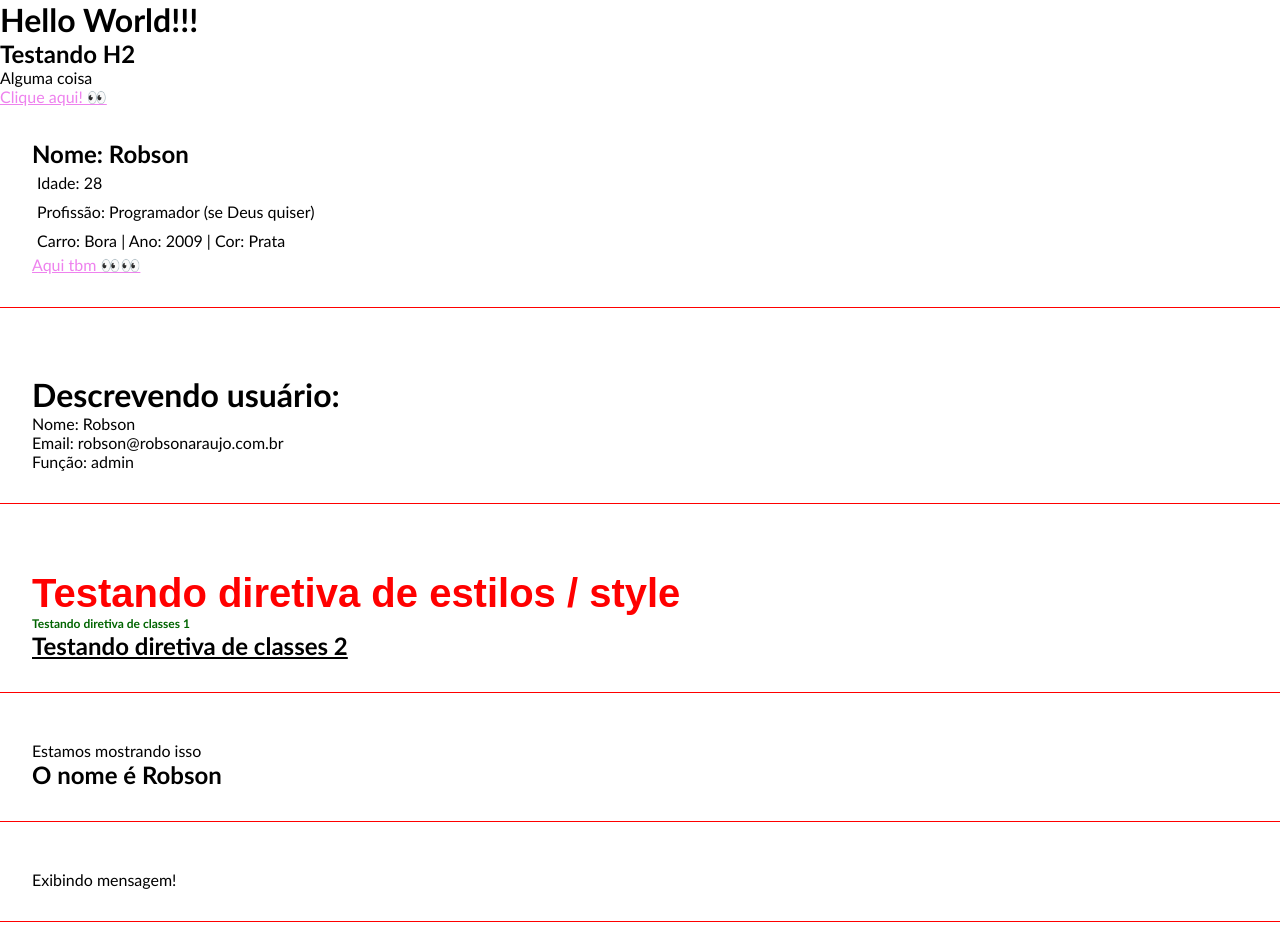
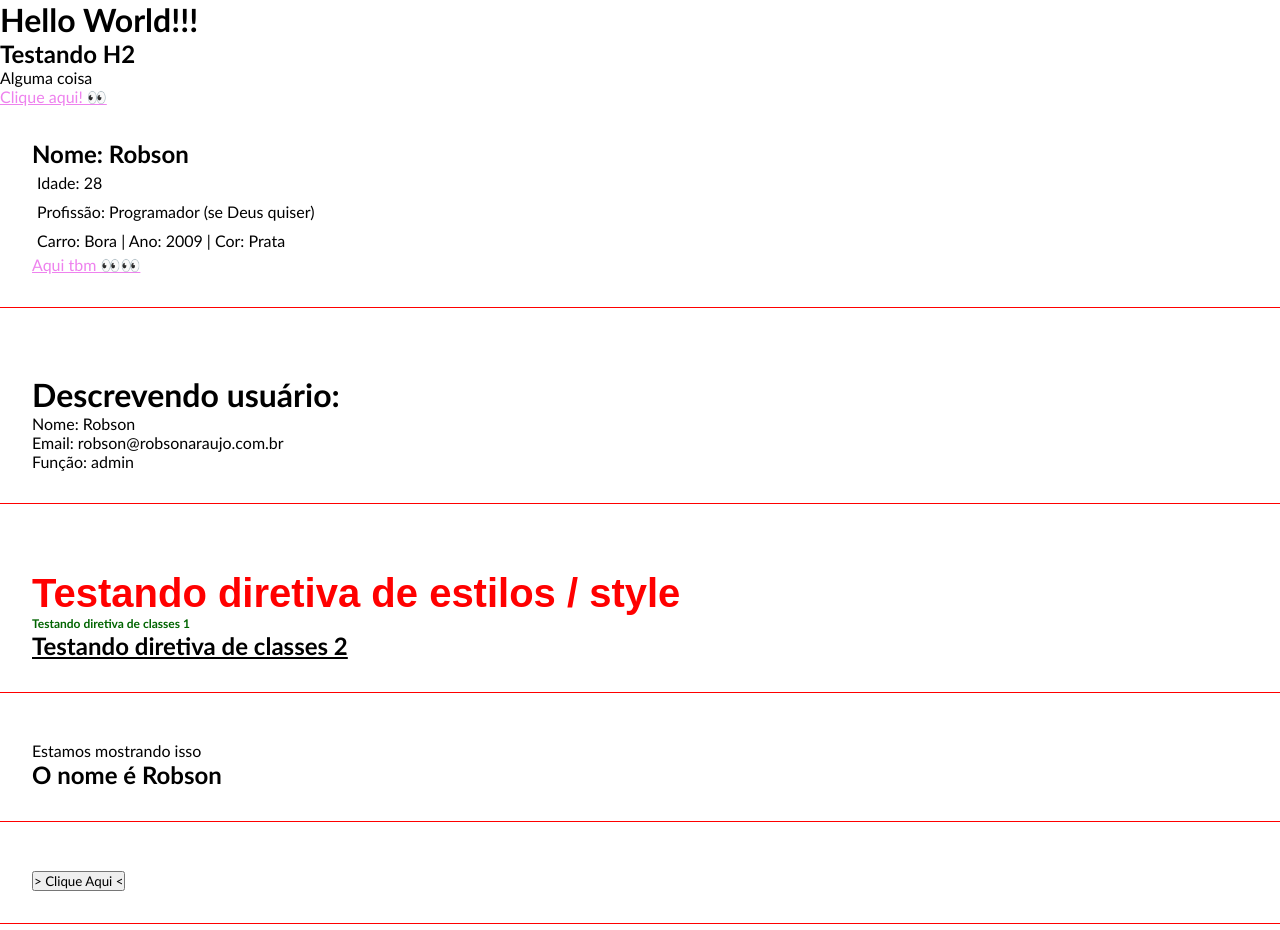
Before and after one commit to AraujoRobson/curso-angular, an Angular app: page / in a window 1280 px wide. Shown: the top 930 px of the page. Built offline with nearby package versions, Linux system fonts and the light colour scheme.

Commit message:
Testing events

```diff
--- a/src/app/components/events/events.component.html
+++ b/src/app/components/events/events.component.html
@@ -1,3 +1,4 @@
 <div class="class">
-  <p>Exibindo mensagem!</p>
+  <p *ngIf="show">Exibindo mensagem!</p>
+  <button (click)="showMessage()">> Clique Aqui <</button>
 </div>
--- a/src/app/components/events/events.component.ts
+++ b/src/app/components/events/events.component.ts
@@ -1,10 +1,18 @@
-import { Component } from '@angular/core';
+import { Component, OnInit } from '@angular/core';
 
 @Component({
   selector: 'app-events',
   templateUrl: './events.component.html',
-  styleUrls: ['./events.component.scss']
+  styleUrls: ['./events.component.scss'],
 })
-export class EventsComponent {
+export class EventsComponent implements OnInit {
+  show: boolean = false;
 
+  constructor() {}
+
+  ngOnInit(): void {}
+
+  showMessage(): void {
+    this.show = !this.show;
+  }
 }
```
